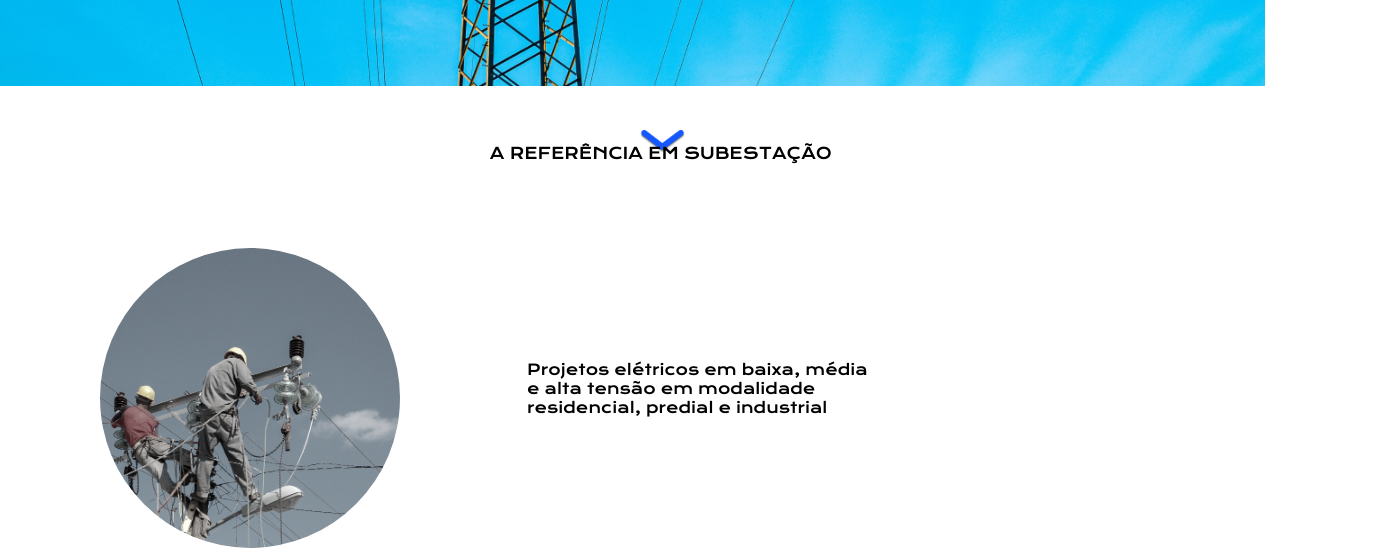
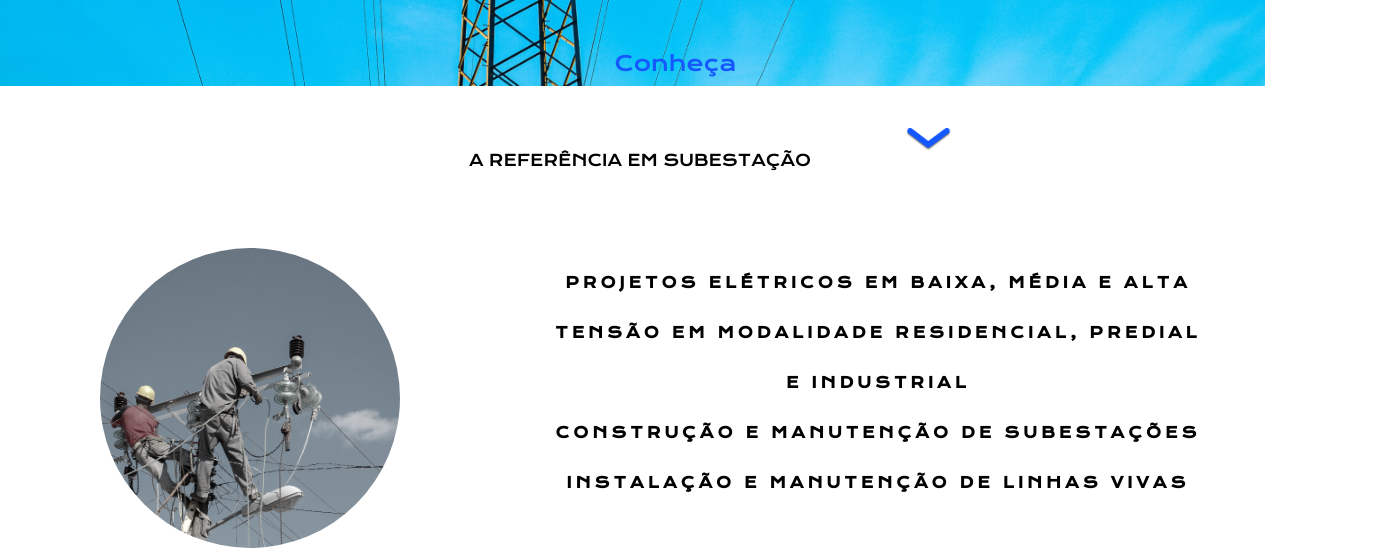
Before and after one commit to Thevolgan/energin_site, an Angular app: page / in a window 1280 px wide. Shown: the part 600-1158 px from the top of the page, 1400 px wide, since content can reach past the window. Built offline with nearby package versions, Linux system fonts and the light colour scheme.

Commit message:
beta version without flex sistem

```diff
--- a/src/app/app.component.css
+++ b/src/app/app.component.css
@@ -5,7 +5,8 @@ body{
     border-bottom: #1558FF;
     padding: 0;
     font-family: 'KoHo', sans-serif;
-    overflow-x: hidden; /*TIRA A BARRA DE SCROLL HORIZONTAL*/
+    overflow-x: visible; /*TIRA A BARRA DE SCROLL HORIZONTAL*/
+    display: flex;
 }
 
 html{
@@ -69,7 +70,7 @@ html{
     width: 100%; /*define o tamanho horizontal da main*/
     height: 2100px;  /*define o tamanho vertical da main*/
     box-sizing: border-box;
-    display: flex;
+
 }
 
 .inter-header-main{
@@ -80,17 +81,18 @@ html{
 }
 
 .seta{
-    position: absolute;
+    position: relative;
     background-image: url(../assets/seta2.png);
     background-size: 45px;
     background-repeat: no-repeat;
     width: 100px;
     height: 50px;
-    bottom: 20px;
-    left: 50%;
+    top: 720px;
+    left: 25%;
     display: flex;
     justify-content: center;
-    align-items: end;
+    align-items: center;
+    text-align: center;
     /*animation-name: seta;
     animation-duration: 2s;
     animation-iteration-count: infinite;
@@ -98,14 +100,24 @@ html{
     animation-direction: alternate;*/
 }
 
+.link1{
+    text-align: center;
+    position: absolute;
+    top: 650px;
+    left: 48%;
+    font-family: 'Krona one';
+    text-decoration: none;
+    color: #1558FF;
+    font-size: 21px;
+}
+
 .text-bellow-arrow{
-    position: relative;
+    position: absolute;
     font-family: 'Krona one';
-    box-sizing: border-box;
     width: 30vw;
     height: 10vh;
-    left: 120%;
-    top: 35%;
+    left: 35%;
+    top: 750px;
     display: flex;
     justify-content: center;
 }
@@ -116,7 +128,7 @@ html{
     justify-content: space-evenly;
     align-items: center;
     width: 1000px;
-    flex-direction: row;
+    flex-direction: column;
 }
 
 .card1{/*representa o formato geometrico principal*/
@@ -165,6 +177,10 @@ html{
     color: #000;
     cursor: pointer;
     transition: 0.5s ease-in-out;
+    position: absolute;
+    top: 1200px;
+    left: 1100px;
+    flex-direction: column;
 }
 
 .card3{/*representa o formato geometrico principal*/
@@ -187,9 +203,12 @@ html{
     color: #000;
     cursor: pointer;
     transition: 0.5s ease-in-out;
+    position: absolute;
+    left: 100px;
+    top: 1600px
 }
 
-/*.card-wrapper{
+.card-wrapper{
     text-align: center;
     display: flex;
     flex-direction: column;
@@ -204,18 +223,45 @@ html{
     letter-spacing: 4px;
     margin: 0;
     transition: 0.5s ease-in-out;
-}*/
+}
 
 .text1{
+    line-height: 50px;
     font-size: 15px;
     font-family: 'Krona one';
-    width: 350px;
+    width: 650px;
     position: relative;
     display: flex;
     flex-direction: column;
-    justify-content: start;
-    top: -70px;
-    left: -130px;
+    justify-content: center;
+    top: 800px;
+    left: 370px;
+}
+
+.text2{
+    line-height: 50px;
+    font-size: 15px;
+    font-family: 'Krona one';
+    width: 650px;
+    position: relative;
+    display: flex;
+    flex-direction: column;
+    justify-content: center;
+    top: 970px;
+    right: -100px;
+}
+
+.text3{
+    line-height: 50px;
+    font-size: 15px;
+    font-family: 'Krona one';
+    width: 650px;
+    position: relative;
+    display: flex;
+    flex-direction: column;
+    justify-content: center;
+    top: 1120px;
+    left: 370px;
 }
 
 .card1:hover{
@@ -233,9 +279,25 @@ html{
     transform: scale(1.2);
 }
 
+.footer{
+    width: 99%;
+    height: 100px;
+    position: absolute;
+    display: flex;
+    align-items: center;
+    justify-content: center;
+    color: rgb(0, 0, 0);
+    columns: auto;
+    text-align: center;
+    font-family: 'Krona one';
+    font-size: 12px;
+    background-color: #ffffff;
+
+}
+
 /*Estilização da barra de scrow*/
 
-::-webkit-scrollbar{
+:-webkit-scrollbar{
     background: #1558FF;
 }
 ::-webkit-scrollbar-button{ /*botoes*/
--- a/src/app/app.component.html
+++ b/src/app/app.component.html
@@ -1,6 +1,5 @@
-
+<html>
 <body>
-
   <div class="menu">
   </div>
   <header class="header-container">
@@ -15,18 +14,53 @@
 
   <main class="main-container">
     <div class="inter-header-main">
-      <div class="seta" href="#aboute" ></div>
+      <a href="#aboute" class="link1">Conheça</a>
+      <div class="seta" id="aboute" ></div>
+
       <div class="text-bellow-arrow">A REFERÊNCIA EM SUBESTAÇÃO</div>
+
     </div>
         <!--ABOUTE ENERGIN-->
         <!--card1-->
-        <div class="card-container" data-aos="fade-left">
-          <div class="card1" id="aboute"></div>
-                      <a class="text1">
-                        Projetos elétricos em baixa, média e alta tensão em modalidade residencial, predial e industrial
-                      </a>
+    <div class="card-container" data-aos="fade-left">
+      <div class="card1"></div>
+        <div class="card-wrapper">
+          <h2 class="project-title">
+            <!--COLOCAR TÍTULO E LINK PARA ACESSAR O SEGUNDO PROJETO-->
+                  <a class="text1">
+                    Projetos elétricos em baixa, média e alta tensão em modalidade residencial, predial e industrial <br>
+                    Construção e manutenção de Subestações <br>
+                    Instalação e manutenção de Linhas Vivas
+                  </a>
+          </h2>
         </div>
-
+    </div>
+      <!--card2-->
+    <div class="card-container" data-aos="fade-left">
+      <div class="card2"></div>
+        <div class="card-wrapper">
+          <h2 class="project-title">
+                  <a class="text2">
+                    Projetos elétricos em baixa, média e alta tensão em modalidade residencial, predial e industrial <br>
+                    Construção e manutenção de Subestações <br>
+                    Instalação e manutenção de Linhas Vivas
+                  </a>
+          </h2>
+        </div>
+    </div>
+     <!--card3-->
+     <div class="card-container" data-aos="fade-left">
+      <div class="card3"></div>
+        <div class="card-wrapper">
+          <h2 class="project-title">
+                  <a class="text3">
+                    Projetos elétricos em baixa, média e alta tensão em modalidade residencial, predial e industrial <br>
+                    Construção e manutenção de Subestações <br>
+                    Instalação e manutenção de Linhas Vivas
+                  </a>
+          </h2>
+        </div>
+    </div>
         <!--card2-->
         <!--<div class="card-container" data-aos="fade-left">
           <div class="card1" id="aboute"></div>
@@ -37,4 +71,21 @@
               </div>
         </div>-->
   </main>
+
+  <script src="https://unpkg.com/aos@next/dist/aos.js"></script>
+  <script>
+    AOS.init({
+        duration: 1000
+    });
+  </script>
+
 </body>
+
+<hr>
+
+<footer class="footer">
+  <p>Energin da Tecnologia e Inovação da Amazônia LTDA. - CNPJ: 05.682.859/0001-41. R. Prof. Castelo Branco, 2, CJ JARDIM <br>YOLANDA - Parque 10 de Novembro, Manaus - AM, 69055-090. Todos os direitos reservados ®2022.
+  </p>
+</footer>
+
+</html>
```
